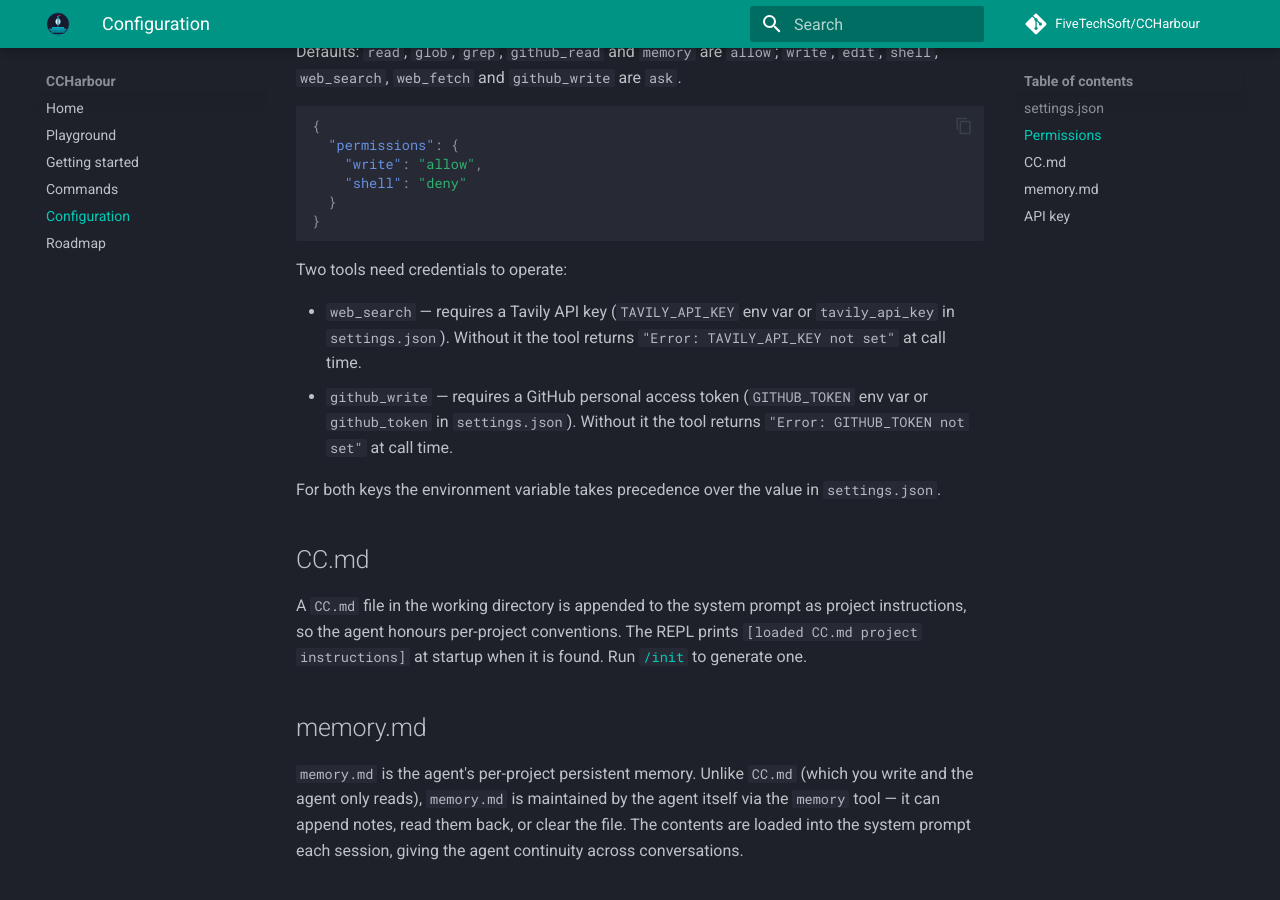
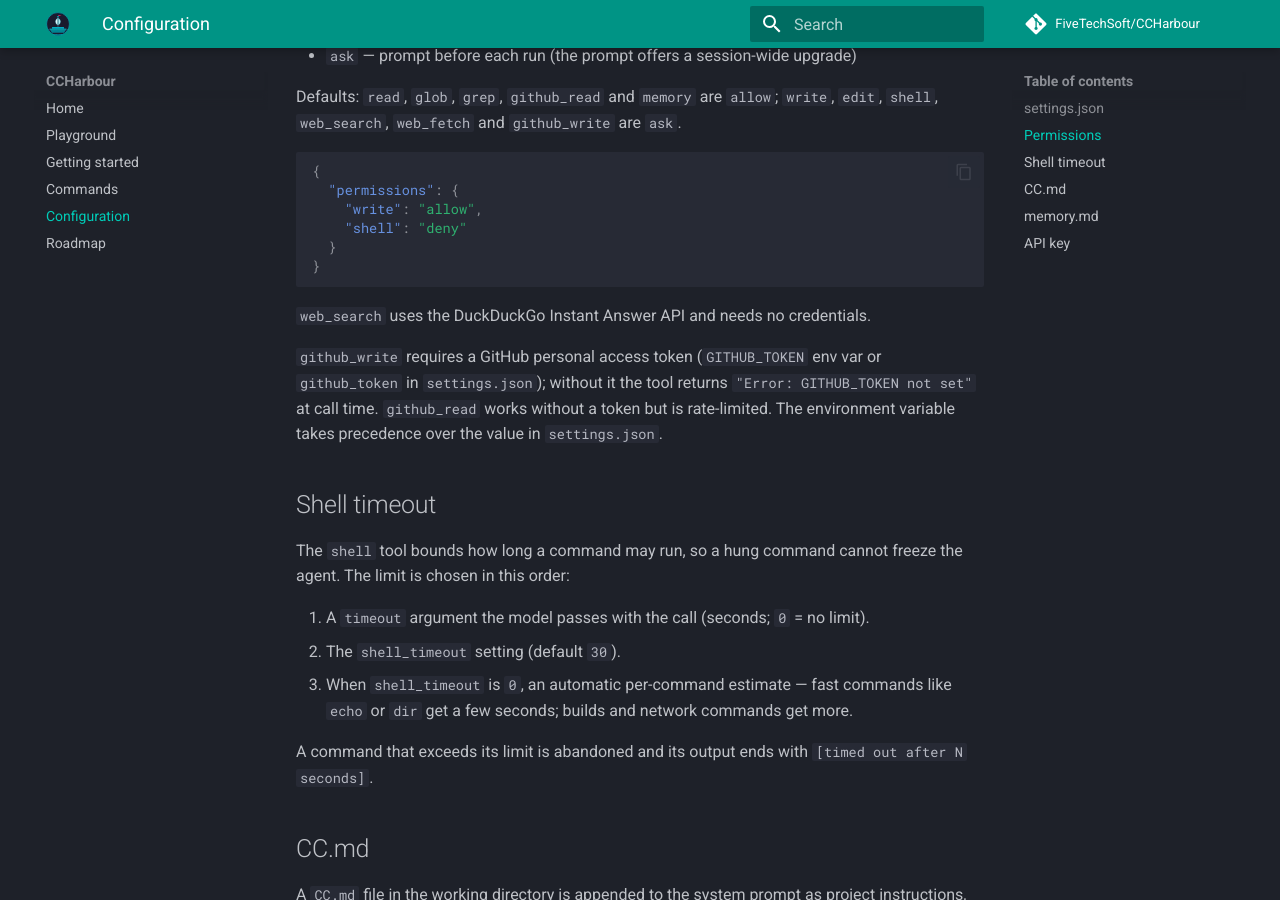
Before and after one commit to FiveTechSoft/CCHarbour, an MkDocs documentation site: the page built from pages/configuration.md, in a window 1280 px wide and 900 px high, scrolled down 1004 px. Built offline with MkDocs 1.6.1 and Material for MkDocs 9.7.7, drawn with Linux system fonts in a browser that asks for light colours; comment, search, counter and statistics services are not loaded; some of the changed text lies outside the part shown.

Commit message:
docs: document the shell timeout and DuckDuckGo web search
- README + configuration.md: add the co_author and shell_timeout
  settings to the defaults table.
- configuration.md: new "Shell timeout" section; drop the stale
  Tavily API key row and credentials note (web_search now uses
  DuckDuckGo, no key needed).
- commands.md: document the shell tool's timeout parameter; correct
  web_search to DuckDuckGo.

Co-Authored-By: Claude Opus 4.7 (1M context) <noreply@anthropic.com>

````diff
--- a/pages/configuration.md
+++ b/pages/configuration.md
@@ -12,8 +12,9 @@ over the built-in defaults:
 | `base_url`        | `https://api.deepseek.com`  | API endpoint                  |
 | `max_iterations`  | `25`                        | tool-call loop cap per turn   |
 | `color`           | `true`                      | ANSI colour output            |
+| `co_author`       | *(none)*                    | `Co-authored-by` trailer auto-added to `git commit` |
+| `shell_timeout`   | `30`                        | max seconds a shell command may run (0 = auto-estimate) |
 | `permissions`     | see below                   | per-tool gate                 |
-| `tavily_api_key`  | *(none)*                    | Tavily API key for `web_search` — overridden by `TAVILY_API_KEY` env var |
 | `github_token`    | *(none)*                    | GitHub token for `github_read`/`github_write` — overridden by `GITHUB_TOKEN` env var |
 
 A missing or malformed file falls back to the pure defaults.
@@ -39,17 +40,27 @@ Defaults: `read`, `glob`, `grep`, `github_read` and `memory` are `allow`;
 }
 ```
 
-Two tools need credentials to operate:
+`web_search` uses the DuckDuckGo Instant Answer API and needs no credentials.
 
-- `web_search` — requires a Tavily API key (`TAVILY_API_KEY` env var or
-  `tavily_api_key` in `settings.json`). Without it the tool returns
-  `"Error: TAVILY_API_KEY not set"` at call time.
-- `github_write` — requires a GitHub personal access token (`GITHUB_TOKEN`
-  env var or `github_token` in `settings.json`). Without it the tool returns
-  `"Error: GITHUB_TOKEN not set"` at call time.
+`github_write` requires a GitHub personal access token (`GITHUB_TOKEN` env var
+or `github_token` in `settings.json`); without it the tool returns
+`"Error: GITHUB_TOKEN not set"` at call time. `github_read` works without a
+token but is rate-limited. The environment variable takes precedence over the
+value in `settings.json`.
 
-For both keys the environment variable takes precedence over the value in
-`settings.json`.
+## Shell timeout
+
+The `shell` tool bounds how long a command may run, so a hung command cannot
+freeze the agent. The limit is chosen in this order:
+
+1. A `timeout` argument the model passes with the call (seconds; `0` = no limit).
+2. The `shell_timeout` setting (default `30`).
+3. When `shell_timeout` is `0`, an automatic per-command estimate — fast
+   commands like `echo` or `dir` get a few seconds; builds and network
+   commands get more.
+
+A command that exceeds its limit is abandoned and its output ends with
+`[timed out after N seconds]`.
 
 ## CC.md
 
````
Also changed, not shown: README.md (+2 -0 lines), pages/commands.md (+10 -6 lines).
